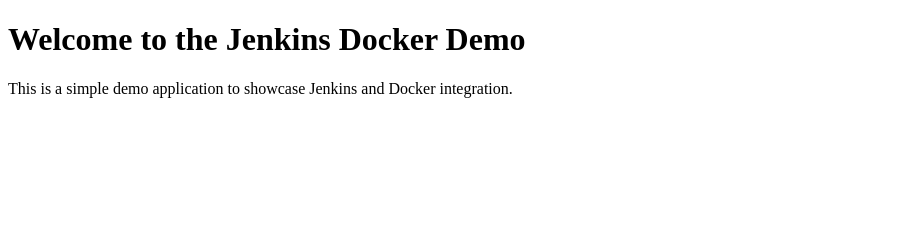
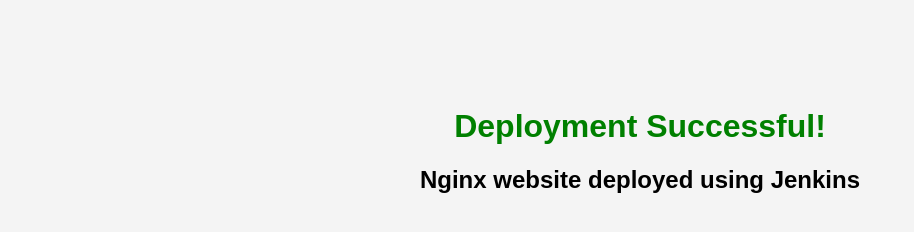
Before and after one commit to Ramprasad228/jenkins_docker_demo, a plain HTML site: page index.html in a window 1280 px wide. Shown: the whole page, without its empty margins (0-914 px from the left). Drawn offline with Linux system fonts and the light colour scheme.

Commit message:
Update title and content for Nginx demo

```diff
--- a/index.html
+++ b/index.html
@@ -1,12 +1,19 @@
-<!DOCTYPE html>
-<html lang="en">
+<html>
+
 <head>
-    <meta charset="UTF-8">
-    <meta name="viewport" content="width=device-width, initial-scale=1.0">
-    <title>Jenkins Docker Demo</title>
+
+    <title>Jenkins Nginx Demo</title>
+
+    <link rel="stylesheet" href="style.css">
+
 </head>
+
 <body>
-<h1>Welcome to the Jenkins Docker Demo</h1>
-<p>This is a simple demo application to showcase Jenkins and Docker integration.</p>
+
+    <h1>Deployment Successful!</h1>
+
+    <h2>Nginx website deployed using Jenkins</h2>
+
 </body>
+
 </html>
```
